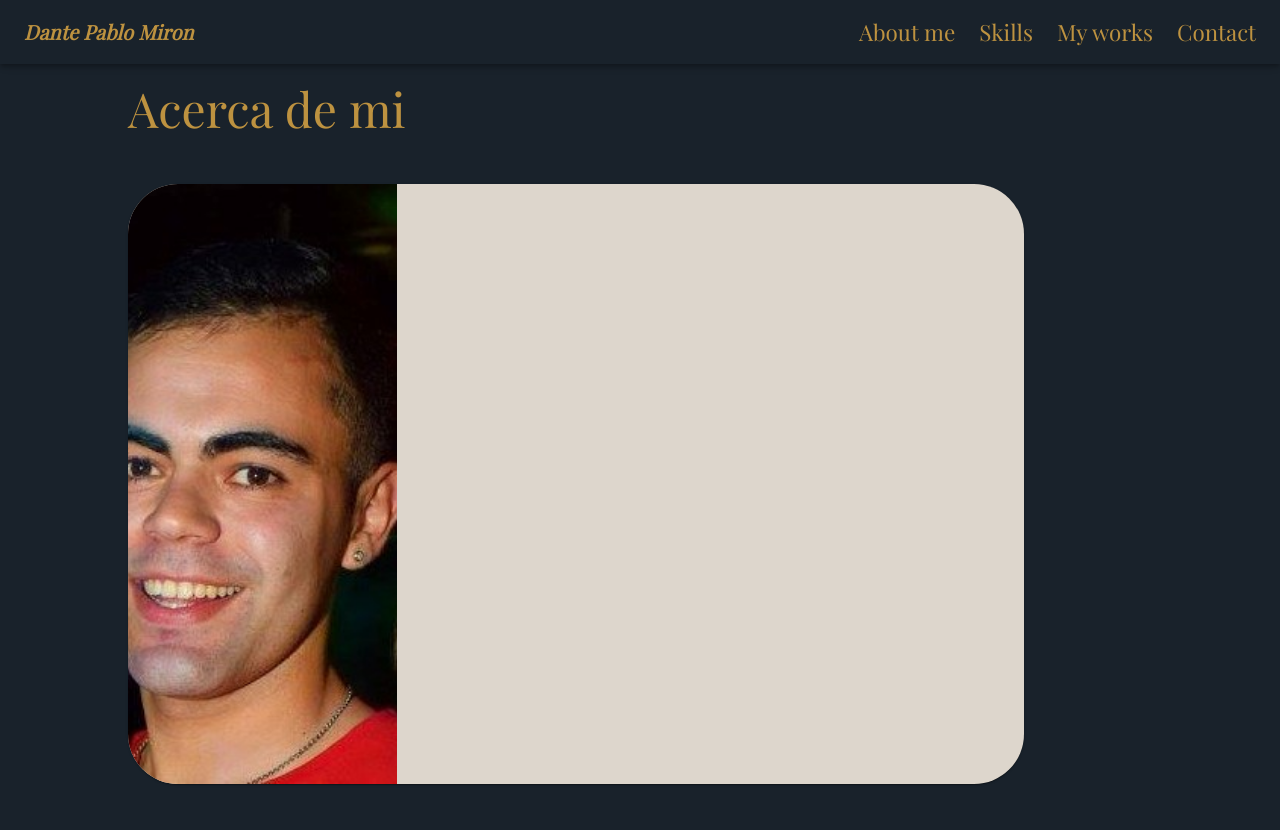
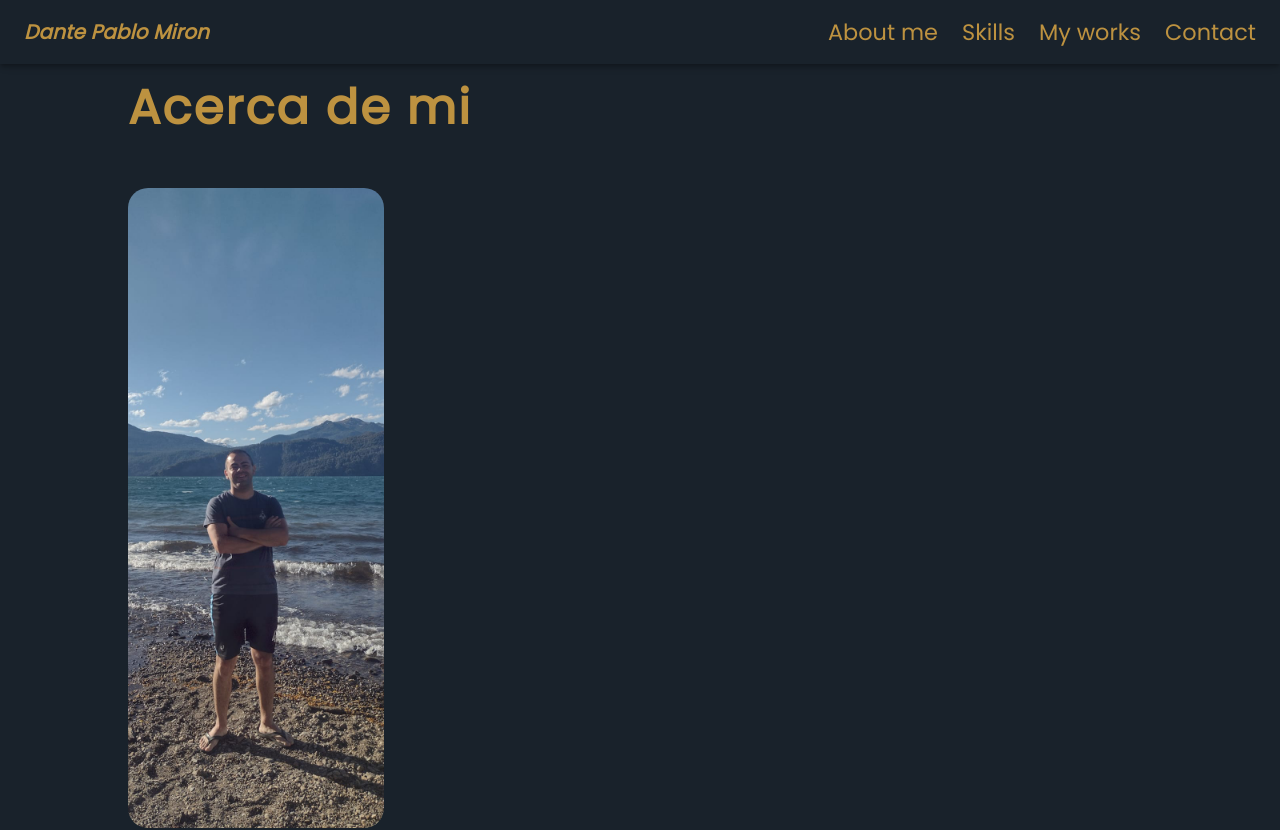
Before and after one commit to DanteMiron/portfolioDanteMiron, a React (Create React App) app: page / in a window 1280 px wide. Shown: the top 830 px of the page. Built offline with nearby package versions, Linux system fonts and the light colour scheme.

Commit message:
seguimos con estilos

```diff
--- a/public/index.html
+++ b/public/index.html
@@ -27,7 +27,7 @@
     <title>React App</title>
     <link rel="preconnect" href="https://fonts.googleapis.com">
     <link rel="preconnect" href="https://fonts.gstatic.com" crossorigin>
-    <link href="https://fonts.googleapis.com/css2?family=Playfair+Display&display=swap" rel="stylesheet">
+    <link href="https://fonts.googleapis.com/css2?family=Poppins&display=swap" rel="stylesheet">
   </head>
   <body>
     <noscript>You need to enable JavaScript to run this app.</noscript>
--- a/src/components/About.js
+++ b/src/components/About.js
@@ -1,37 +1,46 @@
-import { Box, Card, CardContent, CardMedia, Typography } from '@mui/material';
+import { Box, Card, CardContent, CardMedia, Slide, Typography } from '@mui/material';
 import React from 'react';
-import dante from '../images/dante.jpg';
+import dante from '../images/danteEnElSur.jpg';
 import { useTheme } from '@mui/material/styles';
 
 const About = ({title, id}) => {
     const theme = useTheme();
     return (
-        <Box  sx={{minHeight: '100vh', background: '#19222B', color: '#BD9240', maxWidth: "80vw", margin: "0 auto", paddingTop :"80px"}}>
-            <Typography id={id} variant="h3" sx={{maxWidth:"80vw", margin:"0 auto", fontFamily: "Playfair Display"}}>{title}</Typography>
-            <Card sx={{
-                width: "70vw",
+        <Box  sx={
+                {
                 display: "flex",
-                marginTop: theme.spacing(6),
-                height: "600px",
-                backgroundColor:"#DDD6CC",
-                borderRadius: "50px",
-                [theme.breakpoints.down("md")]:{
-                    flexDirection: "column"
+                minHeight: '100vh',
+                background: '#19222B',
+                color: '#BD9240',
+                margin: "0 auto",
+                paddingTop :"80px",
+                flexWrap: "wrap",
+
                 }
-                }}>
+            }
+                >
+            <Slide direction="right" in="true" timeout={750}>
+            <Typography id={id} variant="h3" sx={
+                {
+                width:"100%",
+                margin:"0 auto",
+                fontFamily: "Poppins",
+                paddingLeft: "10%",
+                fontWeight: "600",
+                letterSpacing: "2px"
+                }
+             }>{title}</Typography>
+            </Slide>
+            <Slide direction="right" in="true" timeout={750}>
                 <CardMedia image={dante} title="picture" sx={{
-                    width: "30%",
-                    height: "auto",
-                    [theme.breakpoints.down("md")]:{
-                       height: "50%",
-                       width: "100%",
-                    }
-
+                    width: "20%",
+                    height: "80vh",
+                    borderRadius: "20px",
+                    position: "relative",
+                    left: "10%",
+                    top: "5%"
                 }}/>
-                <CardContent>
-
-                </CardContent>
-            </Card>
+            </Slide>
         </Box>
     );
 }
--- a/src/components/Navbar.js
+++ b/src/components/Navbar.js
@@ -1,5 +1,5 @@
 import React, { useState } from 'react';
-import {AppBar, Box, Toolbar, Typography, Button, List, IconButton, Drawer, Divider, ListItemIcon, ListItem} from '@mui/material';
+import {AppBar, Box, Toolbar, Typography, Button, List, IconButton, Drawer, Divider, ListItemIcon, ListItem, Slide} from '@mui/material';
 import {Link, animateScroll as scroll} from "react-scroll"
 import InfoIcon from '@mui/icons-material/Info';
 import EmojiObjectsIcon from '@mui/icons-material/EmojiObjects';
@@ -40,7 +40,14 @@ const Navbar = () => {
     const theme = useTheme();
     const [open, setOpen] = useState(false)
     return (
-        <Box sx={{ flexGrow: 1, position: "fixed", width: "100vw"}}>
+        <Box sx={
+          { flexGrow: 1,
+            position: "fixed",
+            width: "100vw",
+            zIndex: "1"
+          }
+          }>
+
         <AppBar position="static"
         sx={
           {
@@ -50,13 +57,15 @@ const Navbar = () => {
           }
         }>
           <Toolbar>
-
-            <Typography variant="h6" component="div" sx={{ flexGrow: 1, fontFamily: "Playfair Display", fontStyle: "italic", fontWeight: "bold" }}>
+            <Slide  direction="right" in="true" timeout={750}>
+            <Typography variant="h6" component="div" sx={{ flexGrow: 1, fontFamily: "Poppins", fontStyle: "italic", fontWeight: "bold" }}>
               Dante Pablo Miron
             </Typography>
+            </Slide>
+             <Slide  direction="right" in="true" timeout={750}>
             <List sx={
             {
-              fontFamily: "Playfair Display",
+              fontFamily: "Poppins",
               borderRadius: "50px",
               [theme.breakpoints.down("md")]:{
               display: "none"
@@ -82,6 +91,7 @@ const Navbar = () => {
                 ))
               }
             </List>
+            </Slide>
             <IconButton edge="end" onClick={()=>setOpen(!open)} sx={{
               display: "none",
               [theme.breakpoints.down("md")]:{
@@ -93,6 +103,7 @@ const Navbar = () => {
             </IconButton>
           </Toolbar>
         </AppBar>
+
         <Drawer  anchor="right" open={open} onClose={()=>setOpen(false)}>
           <IconButton onClick={()=>setOpen(false)}>
             <CancelIcon sx={{color: "red"}}/>
@@ -116,7 +127,7 @@ const Navbar = () => {
                                   borderRadius: "5px",
                                   padding: "5px"
                                   },
-                        fontFamily: "Playfair Display",
+                        fontFamily: "Poppins",
                         color:"#192732"
                         }
                       }>
```
Also changed, not shown: src/images/danteEnElSur.jpg (added).
